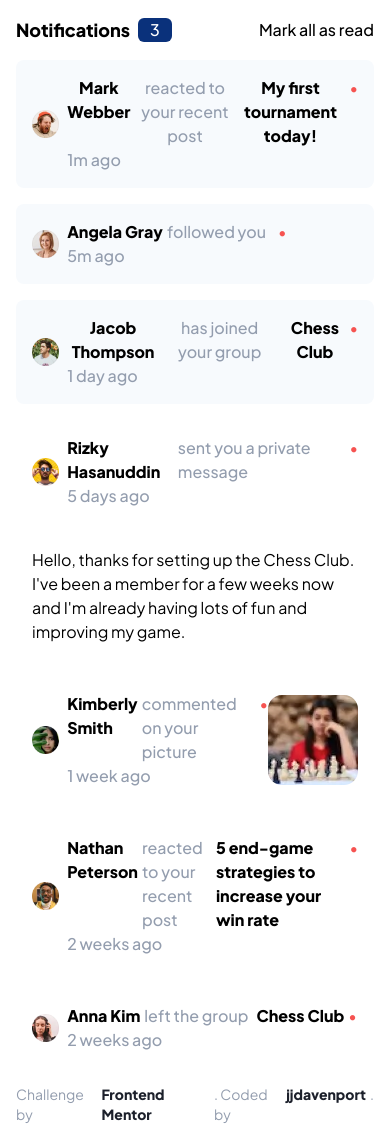
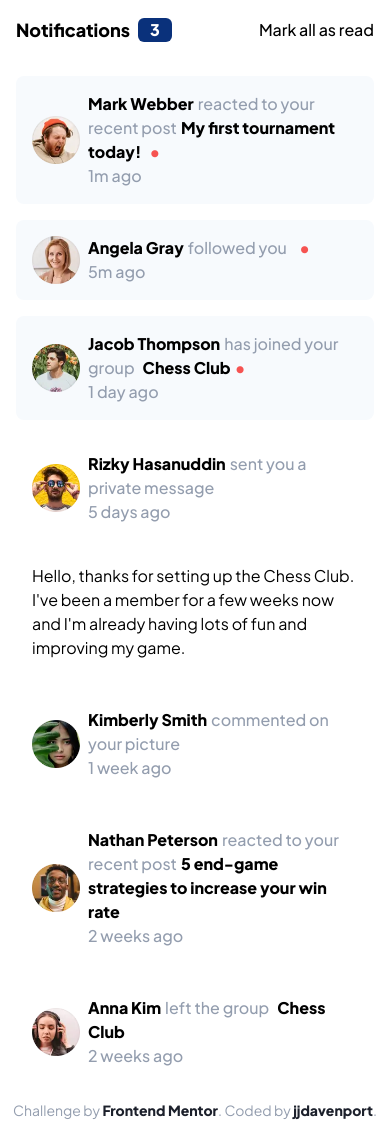
Before and after one commit to jjdavenport/notifications-page-main, a React (Vite) app: page / in a window 390 px wide. Built offline with nearby package versions, Linux system fonts and the light colour scheme.

Commit message:
completed mobile layout

```diff
--- a/src/App.css
+++ b/src/App.css
@@ -556,12 +556,24 @@ video {
   --tw-contain-style:  ;
 }
 
+.inline{
+  display: inline;
+}
+
 .flex{
   display: flex;
 }
 
 .w-1\/12{
   width: 8.333333%;
+}
+
+.w-12{
+  width: 3rem;
+}
+
+.w-full{
+  width: 100%;
 }
 
 .flex-1{
@@ -600,6 +612,12 @@ video {
   gap: 1rem;
 }
 
+.space-x-1 > :not([hidden]) ~ :not([hidden]){
+  --tw-space-x-reverse: 0;
+  margin-right: calc(0.25rem * var(--tw-space-x-reverse));
+  margin-left: calc(0.25rem * calc(1 - var(--tw-space-x-reverse)));
+}
+
 .rounded-lg{
   border-radius: 0.5rem;
 }
@@ -636,6 +654,10 @@ video {
   text-align: left;
 }
 
+.text-center{
+  text-align: center;
+}
+
 .font-custom{
   font-family: plus jakarta sans, sans-serif;
 }
@@ -658,14 +680,13 @@ video {
   font-weight: 500;
 }
 
+.font-black{
+  font-weight: 900;
+}
+
 .text-grayishBlue{
   --tw-text-opacity: 1;
   color: hsl(219 14% 63% / var(--tw-text-opacity));
-}
-
-.text-lightGrayishBlue2{
-  --tw-text-opacity: 1;
-  color: hsl(205 33% 90% / var(--tw-text-opacity));
 }
 
 .text-red{
--- a/src/App.jsx
+++ b/src/App.jsx
@@ -24,7 +24,7 @@ function App() {
 
   return (
     <>
-      <main className="flex flex-col gap-4 p-4 font-custom">
+      <main className="flex flex-col font-custom">
         <Header unreadCount={unreadCount} markAllAsRead={markAllAsRead} />
         <Notifications data={notifications} click={click} read={read} />
         <Footer />
--- a/src/components/assets/data.json
+++ b/src/components/assets/data.json
@@ -8,7 +8,7 @@
     "profilePicture": "public/images/avatar-mark-webber.webp",
     "read": false,
     "comment": false,
-    "image": ""
+    "image": "false"
   },
   {
     "name": "Angela Gray",
@@ -19,7 +19,7 @@
     "profilePicture": "public/images/avatar-angela-gray.webp",
     "read": false,
     "comment": false,
-    "image": ""
+    "image": "false"
   },
   {
     "name": "Jacob Thompson",
@@ -30,7 +30,7 @@
     "profilePicture": "public/images/avatar-jacob-thompson.webp",
     "read": false,
     "comment": false,
-    "image": ""
+    "image": "false"
   },
   {
     "name": "Rizky Hasanuddin",
@@ -41,7 +41,7 @@
     "profilePicture": "public/images/avatar-rizky-hasanuddin.webp",
     "read": true,
     "comment": "Hello, thanks for setting up the Chess Club. I've been a member for a few weeks now and I'm already having lots of fun and improving my game.",
-    "image": ""
+    "image": "false"
   },
   {
     "name": "Kimberly Smith",
@@ -63,7 +63,7 @@
     "profilePicture": "public/images/avatar-nathan-peterson.webp",
     "read": true,
     "comment": false,
-    "image": ""
+    "image": "false"
   },
   {
     "name": "Anna Kim",
@@ -74,6 +74,6 @@
     "profilePicture": "public/images/avatar-anna-kim.webp",
     "read": true,
     "comment": false,
-    "image": ""
+    "image": "false"
   }
 ]
--- a/src/components/footer.jsx
+++ b/src/components/footer.jsx
@@ -1,12 +1,13 @@
 const Footer = () => {
   return (
-    <>
-      <footer className="flex justify-center gap-1 text-sm text-grayishBlue">
-        Challenge by
+    <footer className="w-full text-center text-sm text-grayishBlue">
+      <p>
+        Challenge by{" "}
         <a
           className="font-extrabold text-veryDarkBlue hover:text-blue"
           href="https://www.frontendmentor.io?ref=challenge"
           target="_blank"
+          rel="noopener noreferrer"
         >
           Frontend Mentor
         </a>
@@ -18,8 +19,8 @@ const Footer = () => {
           jjdavenport
         </a>
         .
-      </footer>
-    </>
+      </p>
+    </footer>
   );
 };
 
--- a/src/components/header.jsx
+++ b/src/components/header.jsx
@@ -1,16 +1,16 @@
 const Header = ({ unreadCount, markAllAsRead }) => {
   return (
     <>
-      <header className="flex justify-between">
+      <header className="flex justify-between p-4">
         <div className="flex items-center gap-2">
           <h1 className="text-lg font-extrabold">Notifications</h1>
           {unreadCount > 0 && (
-            <span className="bg-blue rounded-md px-3 font-medium text-white">
+            <span className="rounded-md bg-blue px-3 font-extrabold text-white">
               {unreadCount}
             </span>
           )}
         </div>
-        <button className="hover:text-blue font-medium" onClick={markAllAsRead}>
+        <button className="font-medium hover:text-blue" onClick={markAllAsRead}>
           Mark all as read
         </button>
       </header>
--- a/src/components/notifications.jsx
+++ b/src/components/notifications.jsx
@@ -10,7 +10,7 @@ const Notifications = ({ data, click, read }) => {
 
   return (
     <>
-      <section className="flex flex-col gap-4">
+      <section className="flex flex-col gap-4 p-4">
         {data.map((i) => (
           <div className="flex flex-col gap-2" key={i.name}>
             {i.read === false && !clickedNotifications.has(i.name) ? (
@@ -20,10 +20,10 @@ const Notifications = ({ data, click, read }) => {
                 }`}
                 onClick={() => handleClick(i.name)}
               >
-                <img className="w-1/12" src={i.profilePicture} alt="Profile" />
+                <img className="w-12" src={i.profilePicture} alt="Profile" />
                 <div className="flex flex-1 items-center justify-between">
                   <div className="flex flex-col">
-                    <div className="flex gap-1">
+                    <div className="inline space-x-1 text-left">
                       <a href="#" className="font-extrabold hover:text-blue">
                         {i.name}
                       </a>
@@ -42,23 +42,25 @@ const Notifications = ({ data, click, read }) => {
                       >
                         {i.group}
                       </a>
-                      {!click.includes(i.name) && (
-                        <span className="text-red">•</span>
+                      {i.read === false && (
+                        <span className="font-black text-red">•</span>
                       )}
                     </div>
                     <span className="text-left font-medium text-grayishBlue">
                       {i.time}
                     </span>
                   </div>
-                  <img className="cursor-pointer" src={i.image} />
+                  {!i.image === "false" && (
+                    <img className="cursor-pointer" src={i.image} />
+                  )}
                 </div>
               </button>
             ) : (
               <div className="flex flex-1 items-center gap-2 rounded-lg p-4">
-                <img className="w-1/12" src={i.profilePicture} alt="Profile" />
+                <img className="w-12" src={i.profilePicture} alt="Profile" />
                 <div className="flex flex-1 items-center justify-between">
                   <div className="flex flex-col">
-                    <div className="flex gap-1">
+                    <div className="inline space-x-1 text-left">
                       <a href="#" className="font-extrabold hover:text-blue">
                         {i.name}
                       </a>
@@ -77,18 +79,17 @@ const Notifications = ({ data, click, read }) => {
                       >
                         {i.group}
                       </a>
-                      {!click.includes(i.name) && (
-                        <span className="text-red">•</span>
+                      {i.read === false && (
+                        <span className="font-black text-red">•</span>
                       )}
                     </div>
                     <span className="text-left font-medium text-grayishBlue">
                       {i.time}
                     </span>
                   </div>
-                  <img
-                    className="cursor-pointer object-contain"
-                    src={i.image}
-                  />
+                  {!i.image === "false" && (
+                    <img className="w-12 cursor-pointer" src={i.image} />
+                  )}
                 </div>
               </div>
             )}
```
